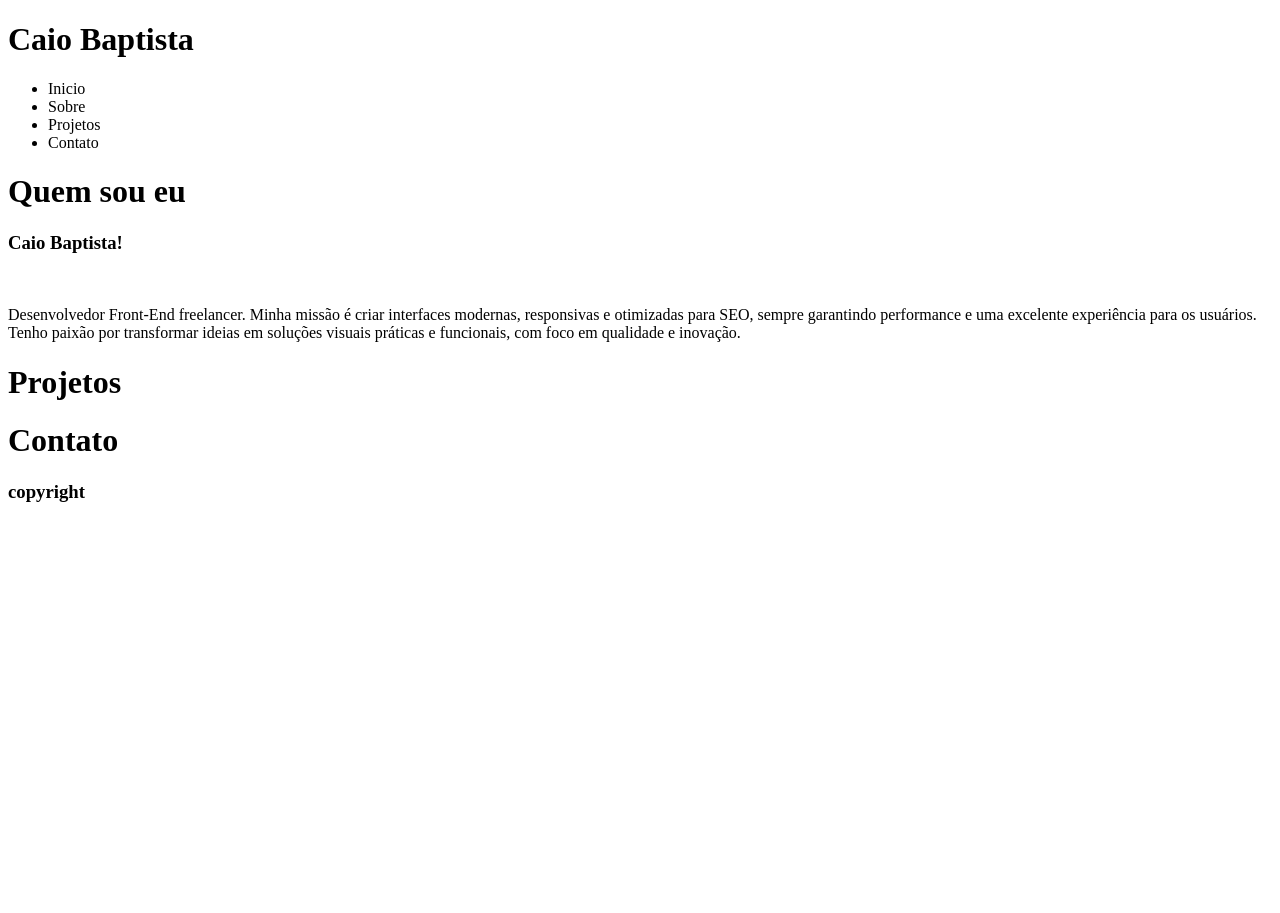
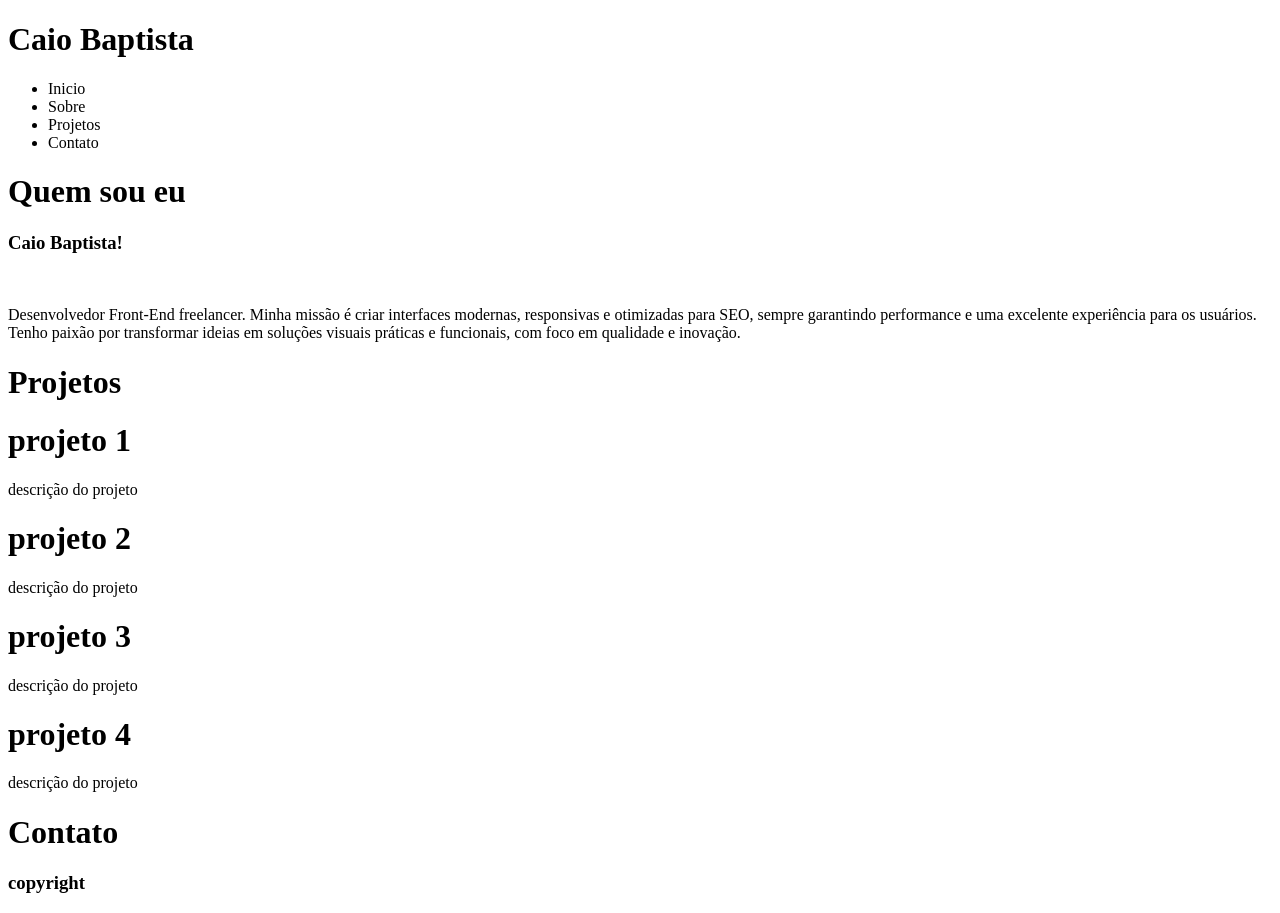
Before and after one commit to Caio-FBaptista/portfolio, a plain HTML site: page index.html in a window 1280 px wide. Before the commit the page ends 800 px from the top, so only its background shows below. Drawn offline with Linux system fonts and the light colour scheme.

Commit message:
Update index.html

```diff
--- a/index.html
+++ b/index.html
@@ -26,6 +26,24 @@
         </div>
         <div>
             <h1>Projetos</h1>
+            <div class="container">
+                <div class="projeto">
+                    <h1>projeto 1</h1>
+                    <p>descrição do projeto</p>
+                </div>
+                <div class="projeto">
+                    <h1>projeto 2</h1>
+                 <p>descrição do projeto</p>
+                </div>
+                <div class="projeto">
+                    <h1>projeto 3</h1>
+                    <p>descrição do projeto</p>
+                </div>
+                <div class="projeto">
+                    <h1>projeto 4</h1>
+                    <p>descrição do projeto</p>
+                </div>
+            </div>
         </div>
         <div>
             <h1>Contato</h1>
```
